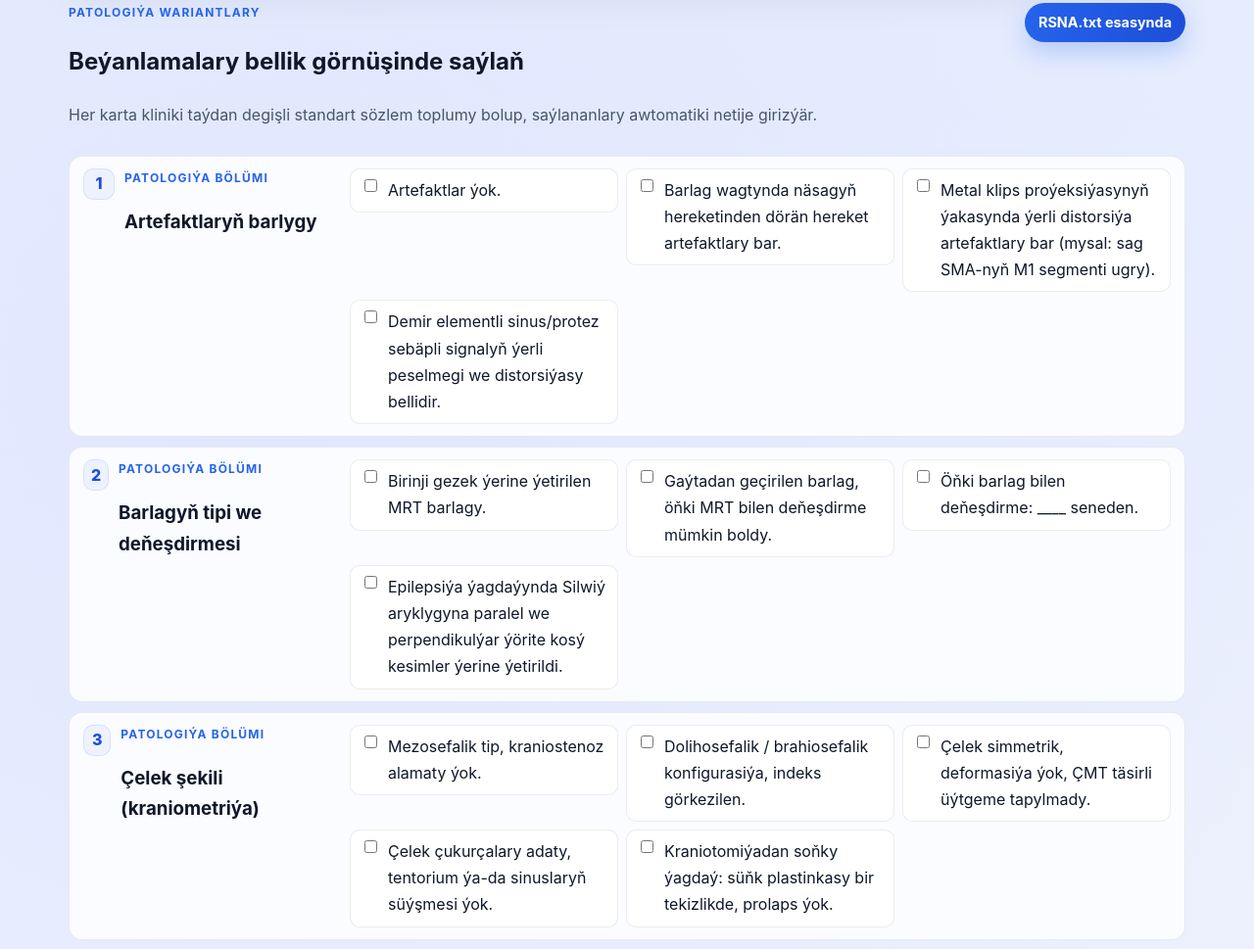
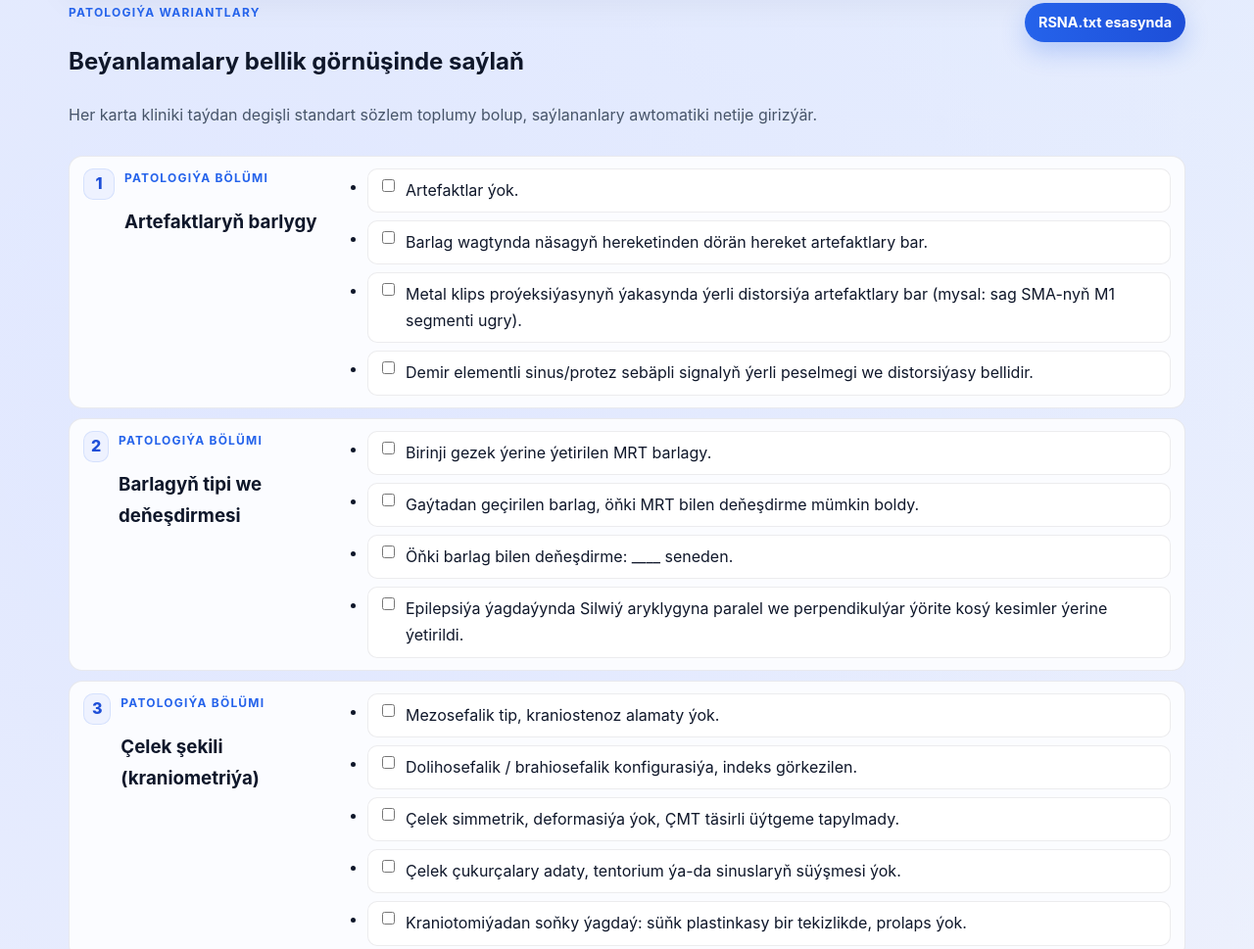
Before and after one commit to MaksatDowletow/MRI, a plain HTML site: page index.html in a window 1280 px wide. Shown: the part 1007-1976 px from the top of the page at 98% size. Drawn offline with nearby package versions, Linux system fonts and the light colour scheme.

Commit message:
Render pathology checkboxes as a list

```diff
--- a/app.js
+++ b/app.js
@@ -171,10 +171,11 @@ function renderSnippetCards() {
                 <h3>${section.title}</h3>
               </div>
             </div>
-            <div class="survey-options" aria-label="${section.title}">
+            <ul class="survey-options" aria-label="${section.title}">
               ${section.options
                 .map(
                   (option, optionIndex) => `
+                    <li class="survey-option">
                       <label class="option compact">
                         <input
                           type="checkbox"
@@ -184,10 +185,11 @@ function renderSnippetCards() {
                         />
                         <span>${option}</span>
                       </label>
+                    </li>
                   `,
                 )
                 .join("")}
-            </div>
+            </ul>
           </article>
         `,
       ).join("")}
--- a/styles.css
+++ b/styles.css
@@ -211,10 +211,17 @@ main {
 }
 
 .survey-options {
-  display: grid;
-  grid-template-columns: repeat(auto-fit, minmax(220px, 1fr));
+  display: flex;
+  flex-direction: column;
   gap: 8px;
-  align-items: start;
+  padding-left: 18px;
+  list-style: disc;
+  list-style-position: outside;
+  margin: 0;
+}
+
+.survey-option {
+  list-style: disc;
 }
 
 .content-grid {
```
Lines whose indentation alone changed are shown as unchanged.
